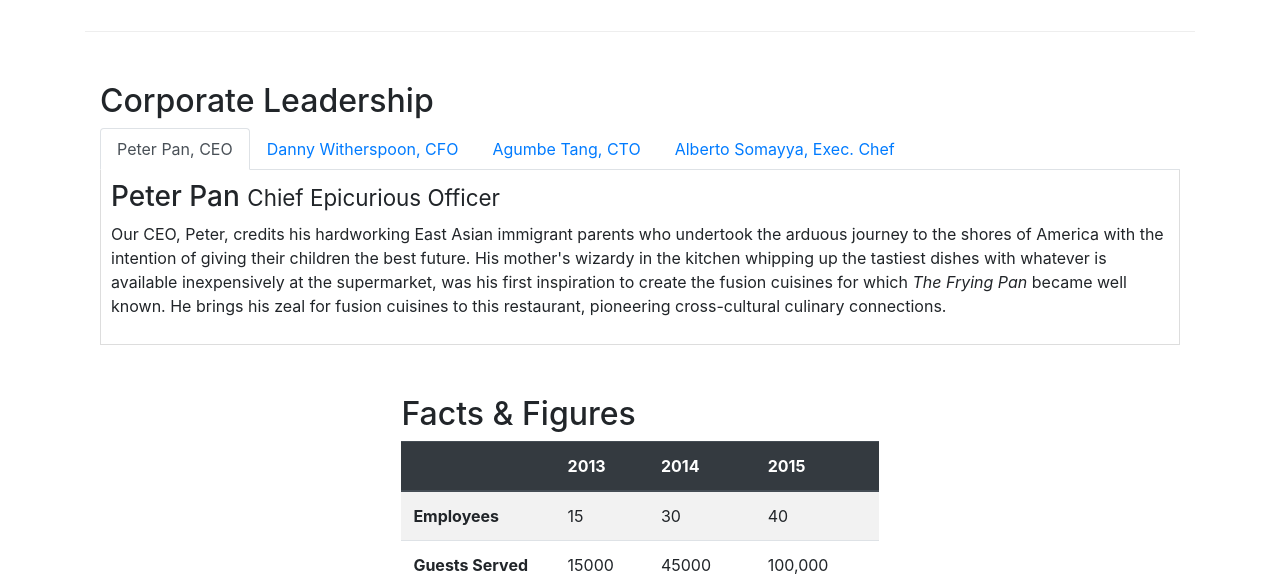
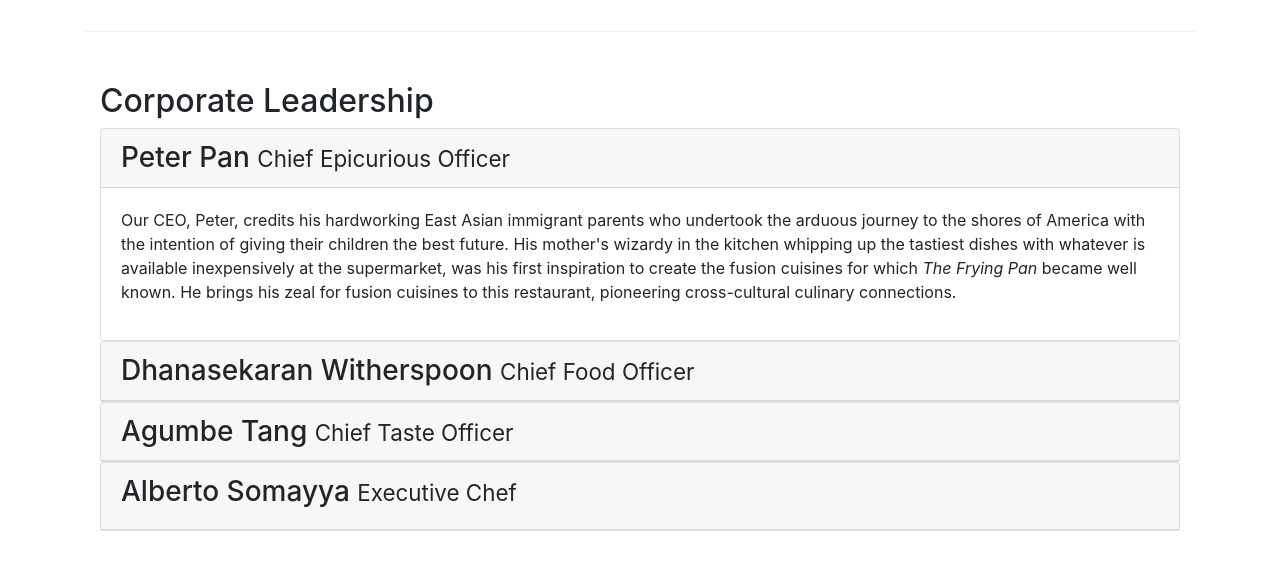
Before and after one commit to Oscarcabrera87/Bootstrap4, a website: page aboutus.html in a window 1280 px wide. Shown: the part 940-1519 px from the top of the page. Drawn offline with nearby package versions, Linux system fonts and the light colour scheme.

Commit message:
accordions

```diff
--- a/aboutus.html
+++ b/aboutus.html
@@ -130,61 +130,76 @@
         <div class="row row-content">
             <div class="col-12">
                 <h2>Corporate Leadership</h2>
-                <ul class="nav nav-tabs">
-                    <li class="nav-item">
-                        <a class="nav-link active" href="#peter" role="tab"
-                            data-toggle="tab">Peter Pan, CEO</a>
-                    </li>
-                    <li class="nav-item">
-                        <a class="nav-link" href="#danny" role="tab"
-                            data-toggle="tab">Danny Witherspoon, CFO</a>
-                    </li>
-                    <li class="nav-item">
-                        <a class="nav-link" href="#agumbe" role="tab"
-                            data-toggle="tab">Agumbe Tang, CTO</a>
-                    </li>
-                    <li class="nav-item">
-                        <a class="nav-link" href="#alberto" role="tab"
-                            data-toggle="tab">Alberto Somayya, Exec. Chef</a>
-                    </li>
-                </ul>
-                <div class="tab-content">
-                    <div class="tab-pane fade show active" id="peter">
-                        <h3>Peter Pan <small>Chief Epicurious Officer</small>
+                <div id="accordion">
+                    <div class="card">
+                        <div class="card-header" role="tab" id="peterhead">
+                            <h3 class="mb-0">
+                                <a data-toggle="collapse" data-target="#peter">
+                                    Peter Pan <small>Chief Epicurious
+                                        Officer</small>
+                                </a>
                             </h3>
-                        <p class="d-none d-sm-block">Our CEO, Peter, credits his
+                        </div>
+                        <div class="collapse show" id="peter" data-parent="#accordion">
+                            <div class="card-body">
+                                <p class="d-none d-sm-block">Our CEO, Peter,
+                                    credits
+                                    his
                                     hardworking East Asian immigrant parents who
                                     undertook the
-                            arduous journey to the shores of America with the
+                                    arduous journey to the shores of America
+                                    with
+                                    the
                                     intention
-                            of giving their children the best future. His
+                                    of giving their children the best future.
+                                    His
                                     mother's
-                            wizardy in the kitchen whipping up the tastiest
+                                    wizardy in the kitchen whipping up the
+                                    tastiest
                                     dishes with
                                     whatever is available inexpensively at the
                                     supermarket, was
-                            his first inspiration to create the fusion cuisines
+                                    his first inspiration to create the fusion
+                                    cuisines
                                     for
-                            which <em>The Frying Pan</em> became well known. He
+                                    which <em>The Frying Pan</em> became well
+                                    known.
+                                    He
                                     brings
-                            his zeal for fusion cuisines to this restaurant,
+                                    his zeal for fusion cuisines to this
+                                    restaurant,
                                     pioneering
                                     cross-cultural culinary connections.</p>
                             </div>
-
-                    <div role="tabpanel" class="tab-pane fade" id="danny">
-                        <h3>Dhanasekaran Witherspoon <small>Chief Food
+                        </div>
+                    </div>
+                    <div class="card">
+                        <div class="card-header" role="tab" id="dannyhead">
+                            <h3 class="mb-0">
+                                <a data-toggle="collapse" data-target="#danny">
+                                    Dhanasekaran Witherspoon <small>Chief Food
                                         Officer</small>
+                                </a>
                             </h3>
-                        <p class="d-none d-sm-block ">Our CFO, Danny, as he is
-                            affectionately referred to by his colleagues, comes
+                        </div>
+                        <div class="collapse" id="danny"
+                            data-parent="#accordion">
+                            <div class="card-body">
+                                <p class="d-none d-sm-block ">Our CFO, Danny, as
+                                    he
+                                    is
+                                    affectionately referred to by his
+                                    colleagues,
+                                    comes
                                     from
                                     a
-                            long established family tradition in farming and
+                                    long established family tradition in farming
+                                    and
                                     produce.
                                     His experiences growing up on a farm in the
                                     Australian
-                            outback gave him great appreciation for varieties of
+                                    outback gave him great appreciation for
+                                    varieties of
                                     food
                                     sources. As he puts it in his own words,
                                     <em>Everything
@@ -193,37 +208,83 @@
                                         pays!</em>
                                 </p>
                             </div>
-                    <div role="tabpanel" class="tab-pane fade" id="agumbe">
-                        <h3>Agumbe Tang <small>Chief Taste Officer</small></h3>
-                        <p class="d-none d-sm-block">Blessed with the most
+                        </div>
+                    </div>
+                    <div class="card">
+                        <div class="card-header" role="tab" id="agumbehead">
+                            <h3 class="mb-0">
+                                <a data-toggle="collapse" data-target="#agumbe">
+                                    Agumbe Tang <small>Chief Taste
+                                        Officer</small>
+                                </a>
+                            </h3>
+                        </div>
+                        <div class="collapse" id="agumbe"
+                            data-parent="#accordion">
+                            <div class="card-body">
+                                <p class="d-none d-sm-block">Blessed with the
+                                    most
                                     discerning
-                            gustatory sense, Agumbe, our CTO, personally ensures
+                                    gustatory sense, Agumbe, our CTO, personally
+                                    ensures
                                     that
-                            every dish that we serve meets his exacting tastes.
+                                    every dish that we serve meets his exacting
+                                    tastes.
                                     Our
-                            chefs dread the tongue lashing that ensues if their
+                                    chefs dread the tongue lashing that ensues
+                                    if
+                                    their
                                     dish
-                            does not meet his exacting standards. He lives by
+                                    does not meet his exacting standards. He
+                                    lives
+                                    by
                                     his
                                     motto,
-                            <em>You click only if you survive my lick.</em>
+                                    <em>You click only if you survive my
+                                        lick.</em>
                                 </p>
                             </div>
-                    <div role="tabpanel" class="tab-pane fade" id="alberto">
-                        <h3>Alberto Somayya <small>Executive Chef</small></h3>
-                        <p class="d-none d-sm-block">Award winning three-star
+                        </div>
+                    </div>
+                    <div class="card">
+                        <div class="card-header" role="tab" id="albertohead">
+                            <h3 class="mb-0">
+                                <a data-toggle="collapse"
+                                    data-target="#alberto">
+                                    <h3>Alberto Somayya <small>Executive
+                                            Chef</small>
+                                    </h3>
+                                </a>
+                            </h3>
+                        </div>
+                        <div class="collapse" id="alberto"
+                            data-parent="#accordion">
+                            <div class="card-body">
+                                <p class="d-none d-sm-block">Award winning
+                                    three-star
                                     Michelin
-                            chef with wide International experience having
+                                    chef with wide International experience
+                                    having
                                     worked
-                            closely with whos-who in the culinary world, he
+                                    closely with whos-who in the culinary world,
+                                    he
                                     specializes
-                            in creating mouthwatering Indo-Italian fusion
+                                    in creating mouthwatering Indo-Italian
+                                    fusion
                                     experiences.
-                            He says, <em>Put together the cuisines from the two
+                                    He says, <em>Put together the cuisines from
+                                        the
+                                        two
                                         craziest
-                                cultures, and you get a winning hit! Amma
+                                        cultures, and you get a winning hit!
+                                        Amma
                                         Mia!</em>
                                 </p>
+                            </div>
+                        </div>
+                    </div>
+                </div>
+            </div>
         </div>
     </div>
     </div>
```
Lines whose indentation alone changed are shown as unchanged.
